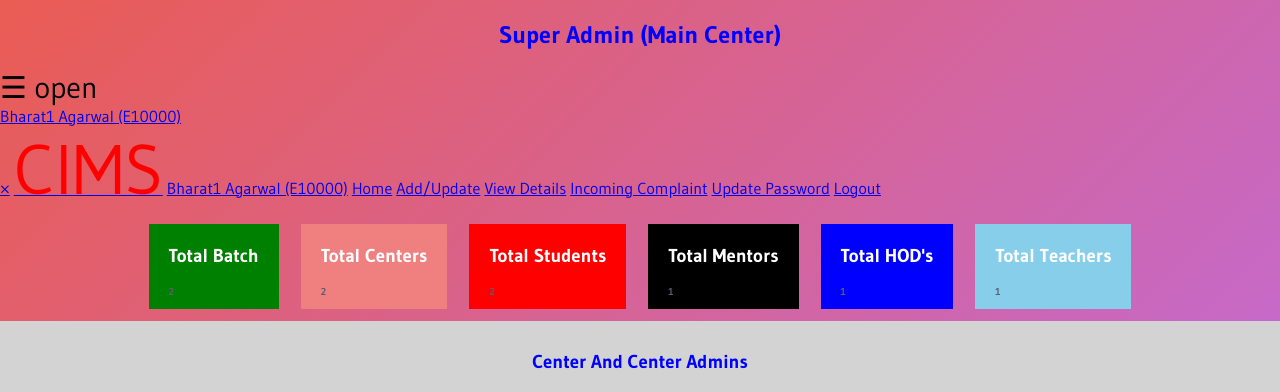
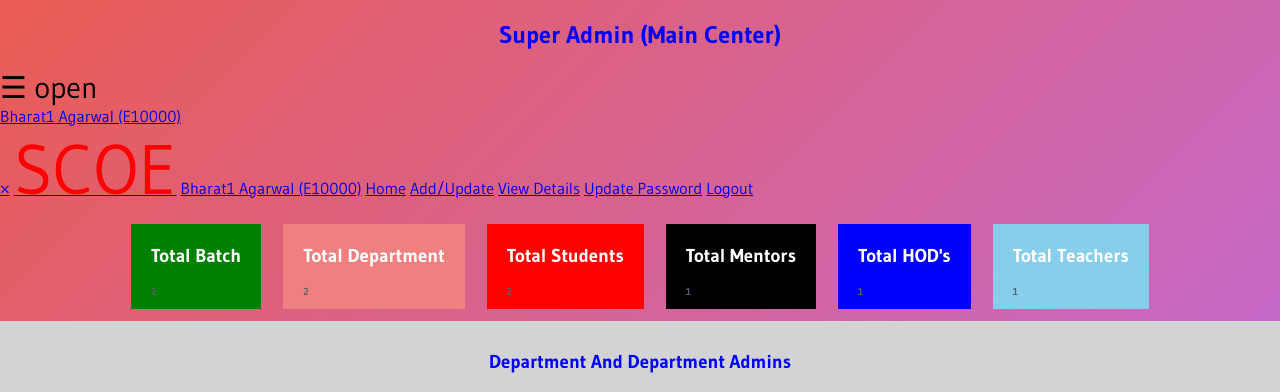
Before and after one commit to College-mentoring-system/mentorsys, a PHP site: page /modules/sadmin/ in a window 1280 px wide. Shown: the top 392 px of the page. Run offline with PHP 8.4, Linux system fonts and the light colour scheme; a user stored in the database is signed in; data comes from the database, SQL or seed files in the repository; lists and menus that the app fills with data are empty.

Commit message:
Super Admin done

```diff
--- a/index.php
+++ b/index.php
@@ -160,7 +160,7 @@ if(isset($_SESSION['id'])){
     </div>
 
     <div class='love'>
-        <p>Made with <img src="images/love_copy.png"/> by <a href='https://iambharat.tk' target='_blank'> Bharat Agarwal </a></p>
+        <p>Made with <img src="images/love_copy.png"/> by <a href='https://iambharat.tk' target='_blank'> Tech Turtles </a></p>
     </div>
     <script src='https://cdnjs.cloudflare.com/ajax/libs/jquery/2.1.3/jquery.min.js'></script>
     <script src='https://ajax.googleapis.com/ajax/libs/jqueryui/1.11.2/jquery-ui.min.js'></script>
--- a/modules/sadmin/incomingcomplaint.php
+++ b/modules/sadmin/incomingcomplaint.php
@@ -1,10 +1,10 @@
 <?php
-/**
+/*
  * Created by PhpStorm.
  * User: Bharat
  * Date: 7/2/2018
  * Time: 9:25 AM
- */
+
 
 session_start();
 if(isset($_SESSION['id']) && isset($_SESSION['username'])){
@@ -121,5 +121,6 @@ if($status == 'yes' || $status == 'Yes') {
 }else{
     header("Location: ../../index.php");
 }
+*/
 
 ?>
--- a/modules/sadmin/index.php
+++ b/modules/sadmin/index.php
@@ -43,12 +43,11 @@ if(isset($_SESSION['id']) && isset($_SESSION['username'])){
         </div>
         <div id="mySidenav" class="sidenav">
             <a href="javascript:void(0)" class="closebtn" onclick="closeNav()">&times;</a>
-            <a href="index.php" class="logo"><span style="color:red;font-size:70px">CIMS</span></a>
+            <a href="index.php" class="logo"><span style="color:red;font-size:70px">SCOE</span></a>
             <a href="profile.php"><?php echo $fname . " " . $lname . " (" . strtoupper($eid) . ")" ?></a>
             <a href="index.php">Home</a>
             <a href="add.php">Add/Update</a>
             <a href="view.php">View Details</a>
-            <a href="incomingcomplaint.php">Incoming Complaint</a>
             <a href="update_password.php">Update Password</a>
             <a href="../../logout.php">Logout</a>
         </div>
@@ -68,7 +67,7 @@ if(isset($_SESSION['id']) && isset($_SESSION['username'])){
                     $sql_find_batch_get=mysqli_query($conn,$sql_find_batch);
                     $sql_find_batch_total = mysqli_fetch_assoc($sql_find_batch_get);
                     ?>
-                    <th><div style="background-color: lightcoral; color: white; padding-left:20px;padding-right: 20px;padding-bottom: 1px;padding-top: 1px;"><h3>Total Centers</h3><p><?php echo $sql_find_batch_total['total_center'];?></p></div></th>
+                    <th><div style="background-color: lightcoral; color: white; padding-left:20px;padding-right: 20px;padding-bottom: 1px;padding-top: 1px;"><h3>Total Department</h3><p><?php echo $sql_find_batch_total['total_center'];?></p></div></th>
 
                     <?php
                     $sql_find_sid = "SELECT count(sid) AS total_sid FROM students";
@@ -103,7 +102,7 @@ if(isset($_SESSION['id']) && isset($_SESSION['username'])){
         </div>
 
         <div align="center" style="background-color: lightgray; padding: 10px;">
-            <h3 style="color: blue">Center And Center Admins</h3>
+            <h3 style="color: blue">Department And Department Admins</h3>
             <table border="1" cellpadding="10px">
                 <tr>
                     <th width="250px">Batches</th>
--- a/modules/sadmin/update_password.php
+++ b/modules/sadmin/update_password.php
@@ -64,12 +64,11 @@ if(isset($_SESSION['id']) && isset($_SESSION['username'])){
         </div>
         <div id="mySidenav" class="sidenav">
             <a href="javascript:void(0)" class="closebtn" onclick="closeNav()">&times;</a>
-            <a href="index.php" class="logo"><span style="color:red;font-size:70px">CIMS</span></a>
+            <a href="index.php" class="logo"><span style="color:red;font-size:70px">SCOE</span></a>
             <a href="profile.php"><?php echo $fname . " " . $lname . " (" . strtoupper($eid) . ")" ?></a>
             <a href="index.php">Home</a>
             <a href="add.php">Add//Update</a>
             <a href="view.php">View Details</a>
-            <a href="incomingcomplaint.php">Incoming Complaint</a>
             <a href="update_password.php">Update Password</a>
             <a href="../../logout.php">Logout</a>
         </div>
--- a/modules/sadmin/view.php
+++ b/modules/sadmin/view.php
@@ -83,12 +83,11 @@ if($status == 'yes' || $status == 'Yes') {
 </div>
 <div id="mySidenav" class="sidenav">
     <a href="javascript:void(0)" class="closebtn" onclick="closeNav()">&times;</a>
-    <a href="index.php" class="logo"><span style="color:red;font-size:70px">CIMS</span></a>
+    <a href="index.php" class="logo"><span style="color:red;font-size:70px">SCOE</span></a>
     <a href="profile.php"><?php echo $fname . " " . $lname . " (" . strtoupper($eid) . ")" ?></a>
     <a href="index.php">Home</a>
     <a href="add.php">Add//Update</a>
     <a href="view.php">View Details</a>
-    <a href="incomingcomplaint.php">Incoming Complaint</a>
     <a href="update_password.php">Update Password</a>
     <a href="../../logout.php">Logout</a>
 </div>
```
Also changed, not shown: modules/sadmin/add.php (+2 -9 lines), modules/sadmin/profile.php (+1 -8 lines).
